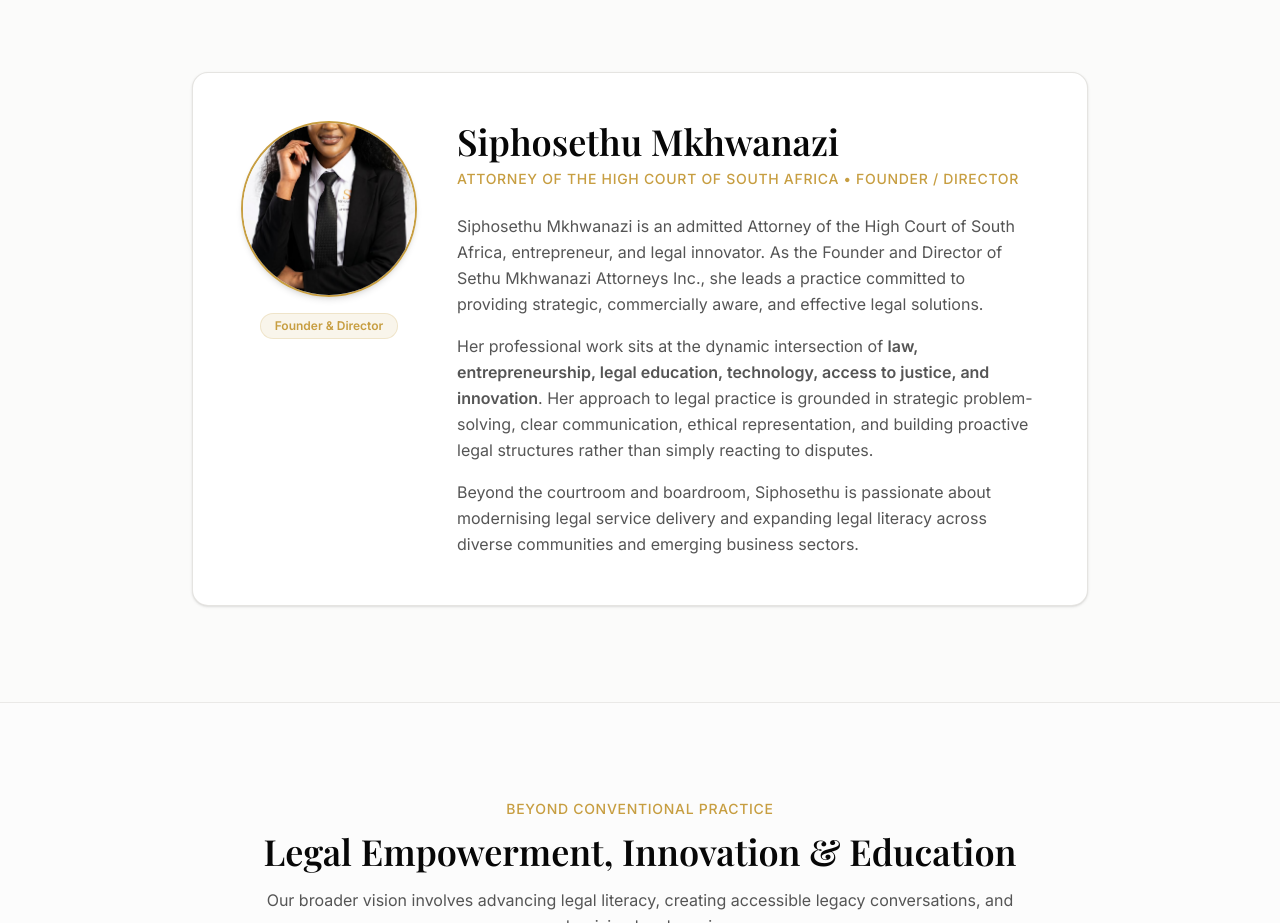
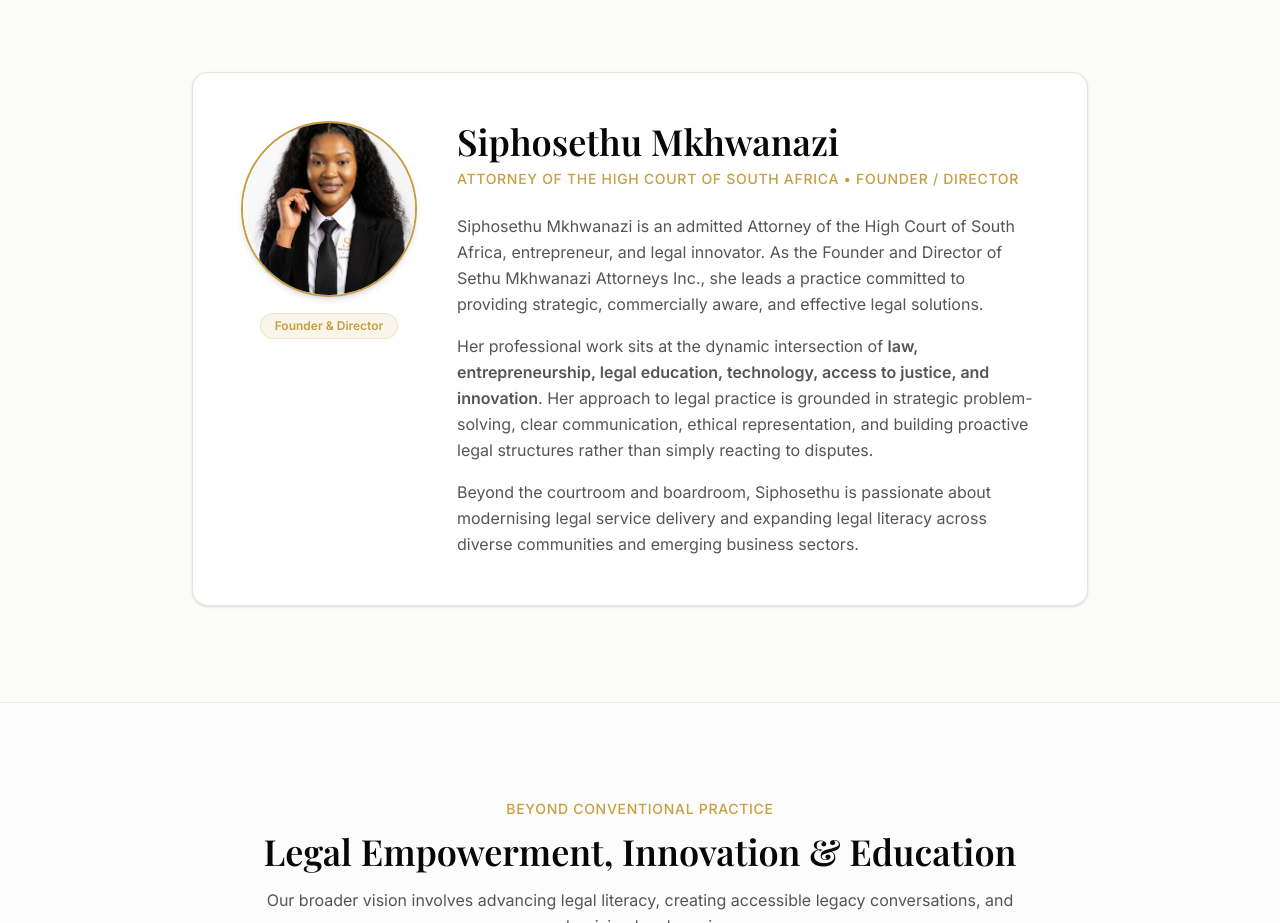
Before and after one commit to mthembuavuyile/sethu-mkhwanazi-attorneys, a website: page about.html in a window 1280 px wide. Shown: the part 1520-2443 px from the top of the page. Drawn offline with nearby package versions, Linux system fonts and the light colour scheme; a web font is replaced by a local one.

Commit message:
feat: animate mobile menu hamburger to X and refine founder portrait alignment

```diff
--- a/about.html
+++ b/about.html
@@ -151,7 +151,7 @@
               <!-- Founder Photo -->
               <div class="flex-shrink-0 text-center">
                 <div class="relative w-36 h-36 sm:w-44 sm:h-44 rounded-full overflow-hidden border-2 border-accent shadow-md mx-auto">
-                  <img src="images/siphosethu-mkhwanazi.jpeg" alt="Siphosethu Mkhwanazi - Founder & Director" class="w-full h-full object-cover">
+                  <img src="images/siphosethu-mkhwanazi.jpeg" alt="Siphosethu Mkhwanazi - Founder & Director" class="w-full h-full object-cover" style="object-position: center 15%;">
                 </div>
                 <span class="inline-block mt-4 px-3.5 py-1 bg-accent/10 text-accent text-xs font-semibold rounded-full border border-accent/20">
                   Founder & Director
```
Also changed, not shown: css/style.css.
